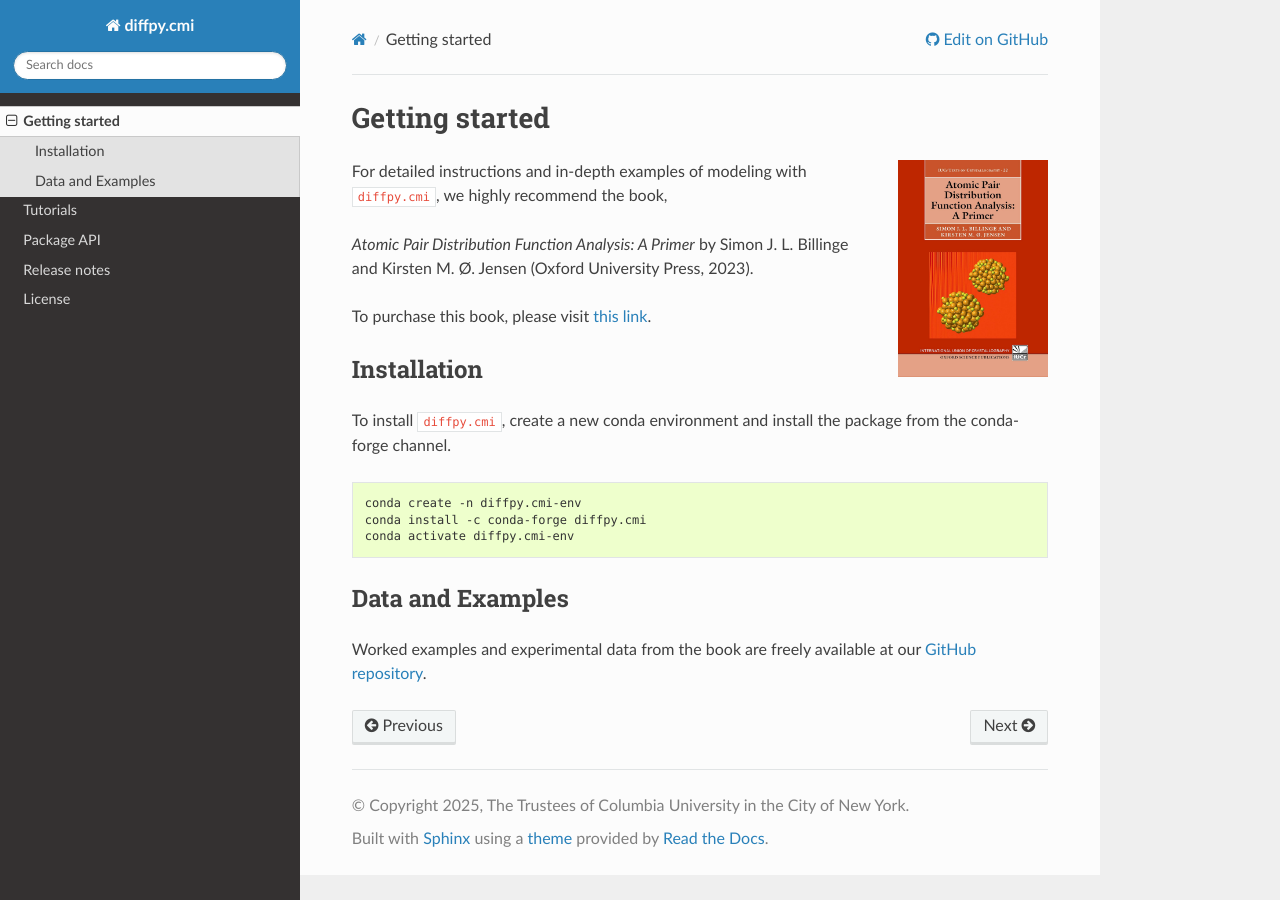
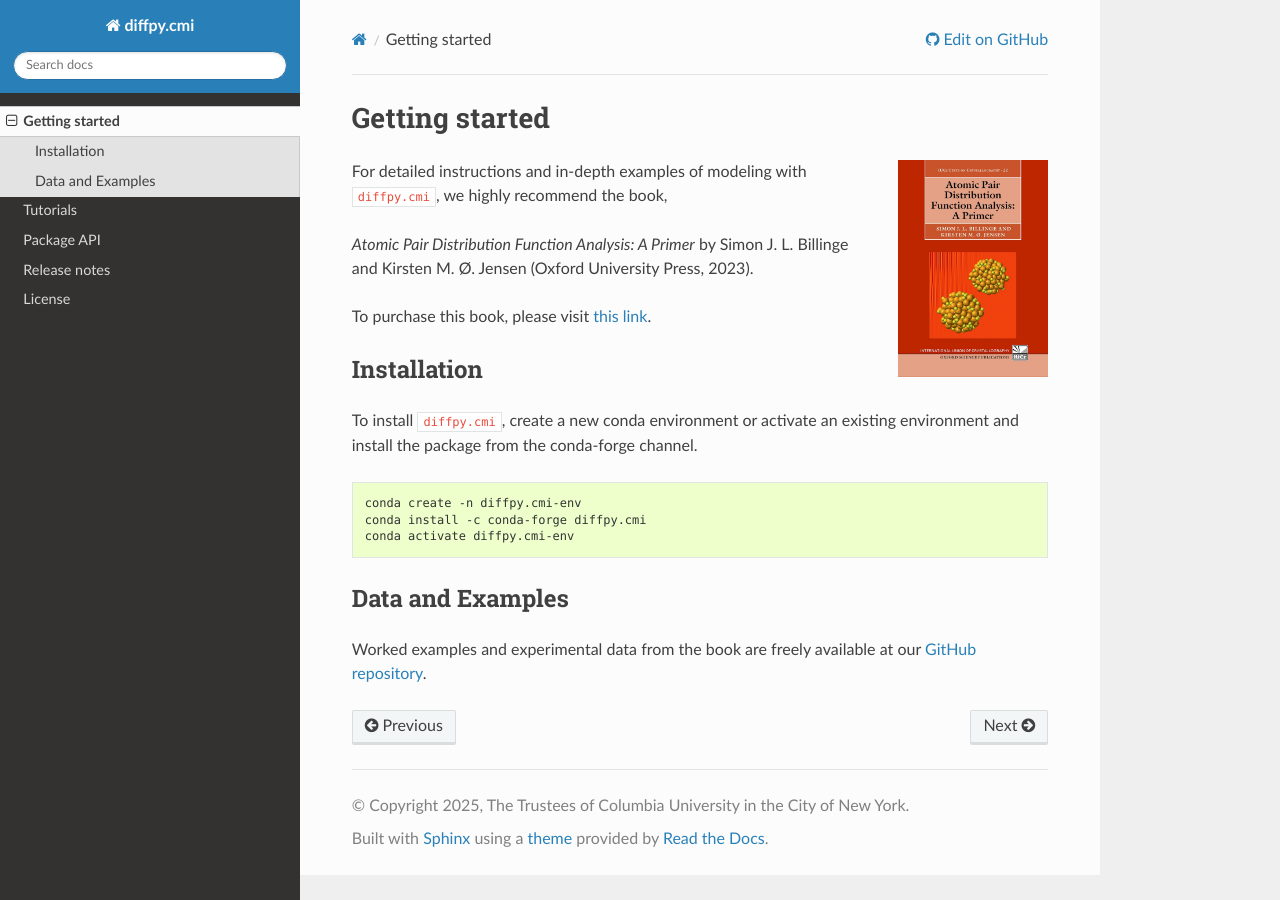
Before and after one commit to diffpy/diffpy.cmi, a Sphinx documentation site: the page built from doc/source/getting-started.rst, in a window 1280 px wide. Built offline with Sphinx 7.4.7 and the Read the Docs theme 3.1.0, drawn with Linux system fonts in a browser that asks for light colours.

Commit message:
docs: change wording regarding envs

```diff
--- a/doc/source/getting-started.rst
+++ b/doc/source/getting-started.rst
@@ -22,7 +22,7 @@ To purchase this book, please visit `this link <https://www.amazon.com/Atomic-Pa
 Installation
 ------------
 
-To install ``diffpy.cmi``, create a new conda environment and install the package from the conda-forge channel.
+To install ``diffpy.cmi``, create a new conda environment or activate an existing environment and install the package from the conda-forge channel.
 
 .. code-block:: console
 
```
